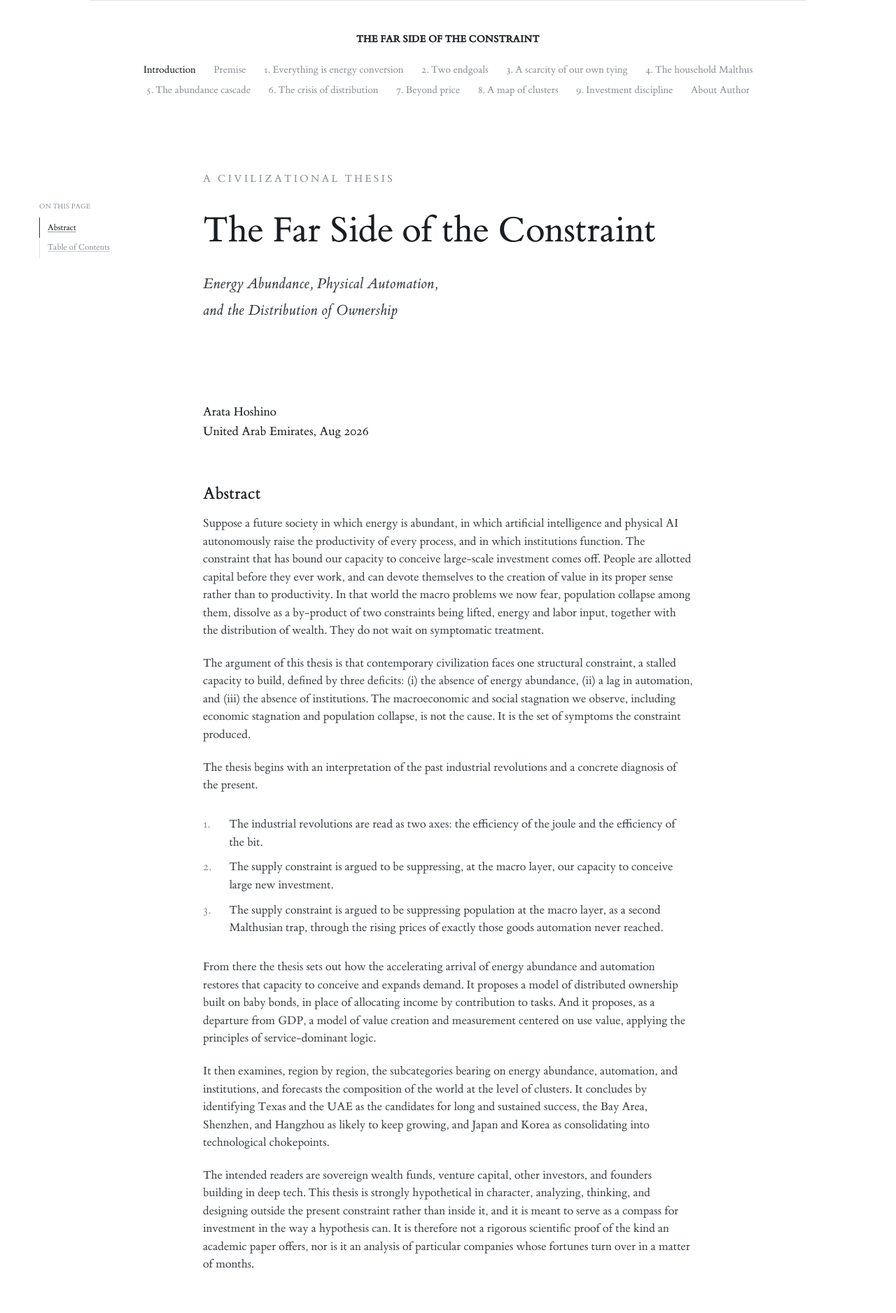
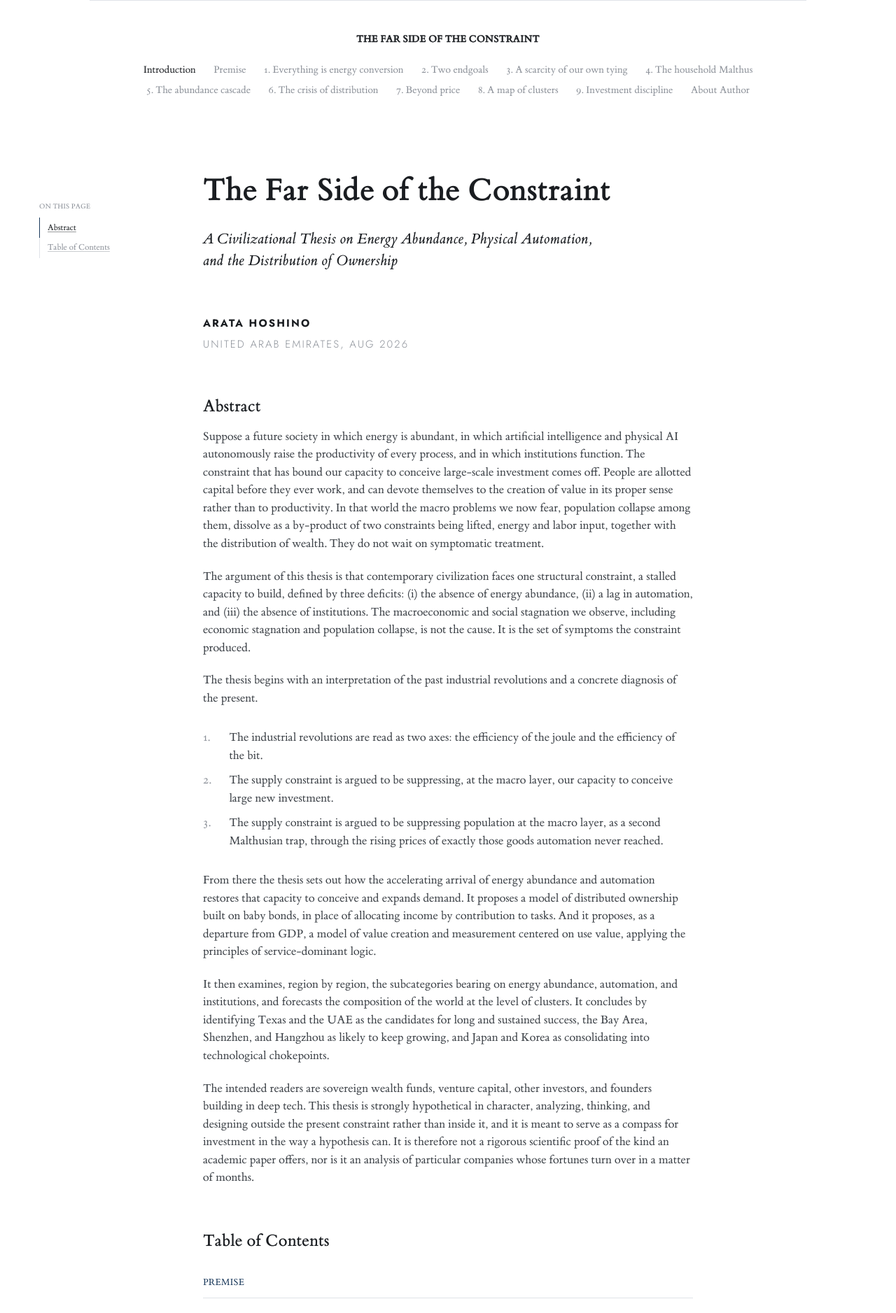
Before and after one commit to arata-hoshino/arata-hoshino.github.io, a Jekyll site: the page built from index.md, in a window 1280 px wide. Shown: the top 1877 px of the page at 70% size. Built offline with Jekyll 4.4.1, drawn with Linux system fonts in a browser that asks for light colours.

Commit message:
Revert "Set the title page the way the reference sets it"
This reverts commit 17e405c985ca9a4c7118ad4bca41f5c196f96e38.

```diff
--- a/_layouts/default.html
+++ b/_layouts/default.html
@@ -8,7 +8,7 @@
     <title>{% if page.title and page.url != '/' %}{{ page.title }} · {% endif %}{{ site.title }}</title>
     <link rel="preconnect" href="https://fonts.googleapis.com">
     <link rel="preconnect" href="https://fonts.gstatic.com" crossorigin>
-    <link href="https://fonts.googleapis.com/css2?family=IBM+Plex+Mono:wght@400;500&display=swap" rel="stylesheet">
+    <link href="https://fonts.googleapis.com/css2?family=IBM+Plex+Mono:wght@400;500&family=Jost:wght@300;700&display=swap" rel="stylesheet">
     <link rel="icon" href="{{ '/assets/favicon.svg' | relative_url }}" type="image/svg+xml">
     <link rel="stylesheet" href="{{ '/assets/css/style.css' | relative_url }}?v={{ site.time | date: '%s' }}">
   </head>
--- a/_layouts/home.html
+++ b/_layouts/home.html
@@ -10,7 +10,6 @@ layout: default
 
 <article class="page">
   <header class="titleblock">
-    {% if page.eyebrow %}<p class="eyebrow">{{ page.eyebrow }}</p>{% endif %}
     {% if page.heading %}<h1 class="page-title">{{ page.heading }}</h1>{% endif %}
     {% if page.subtitle %}<p class="page-subtitle">{{ page.subtitle }}</p>{% endif %}
 
--- a/assets/css/style.css
+++ b/assets/css/style.css
@@ -70,6 +70,7 @@
   --face: "ET Book", Palatino, "Palatino Linotype", Georgia,
           "Times New Roman", Times, serif;
   --mono: "IBM Plex Mono", "SFMono-Regular", Consolas, monospace;
+  --stamp: "Jost", "Futura", "Avenir Next", "Helvetica Neue", Arial, sans-serif;
 
   --body-size: 1.0625rem; /* 17px body copy; the rest scales off it in em */
   --measure: 43.75rem;    /* 700px — the column narrowed with the type */
@@ -239,10 +240,9 @@ main {
    description, then the metadata table.                              */
 
 .eyebrow {
-  margin: 0 0 2.15em;
-  color: var(--muted);
-  font-size: 0.9em;
-  letter-spacing: 0.2em;
+  margin: 0 0 1.4em;
+  color: var(--navy);
+  font-size: 0.74em;
 }
 
 .page-title {
@@ -513,18 +513,32 @@ main {
    annotated table of contents — number in the margin, title, then the
    chapter's own description, separated by space rather than by rules.  */
 
-/* the name and the line under it: one face, one size, one colour */
+/* The name and the line under it are set as an inscription: one face, one
+   size, and letterspaced. This is the single place on the site that takes
+   letterspacing, and it takes it deliberately. */
 .author-name,
 .author-role {
   margin: 0;
+  font-family: var(--stamp);
+  font-size: 0.88em;
+  letter-spacing: 0.14em;
+  text-transform: uppercase;
+}
+
+.author-name {
   color: var(--ink);
-  font-size: 1.05em;
+  font-weight: 700;
+}
+
+.author-role {
+  color: var(--muted);
+  font-weight: 300;
 }
 
 /* name, place and date are one block: a fixed leading keeps the three
    lines evenly spaced even though the name is set larger */
 .author {
-  line-height: 1.75rem;
+  line-height: 1.83rem;
 }
 
 .author + .author {
@@ -543,25 +557,18 @@ main {
   margin-top: 0;
 }
 
-.titleblock .page-title {
-  margin-bottom: 0;
-  font-size: clamp(2.4rem, 5.4vw, 3.3rem);
-  font-weight: 400;
-  line-height: 1.1;
-}
-
 
 .page-subtitle {
-  margin: 1.3em 0 0;
-  color: var(--body);
+  margin: 0.7em 0 0;
+  color: var(--ink);
   font-size: 1.28em;
   font-style: italic;
-  line-height: 1.75;
+  line-height: 1.4;
 }
 
 /* the same gap above the name as below the block, and a little wider */
 .titleblock .author:first-of-type {
-  margin-top: clamp(4.5rem, 10vw, 7rem);
+  margin-top: clamp(2.75rem, 6vw, 3.75rem);
 }
 
 /* The epigraph sits between the title block and the body, in a pale panel
--- a/index.md
+++ b/index.md
@@ -2,8 +2,7 @@
 layout: home
 title: "The Far Side of the Constraint"
 heading: "The Far Side of the Constraint"
-eyebrow: "A Civilizational Thesis"
-subtitle: "Energy Abundance, Physical Automation,<br>and the Distribution of Ownership"
+subtitle: "A Civilizational Thesis on Energy Abundance, Physical Automation,<br>and the Distribution of Ownership"
 authors:
   - name: "Arata Hoshino"
     role: "United Arab Emirates, Aug 2026"
```
